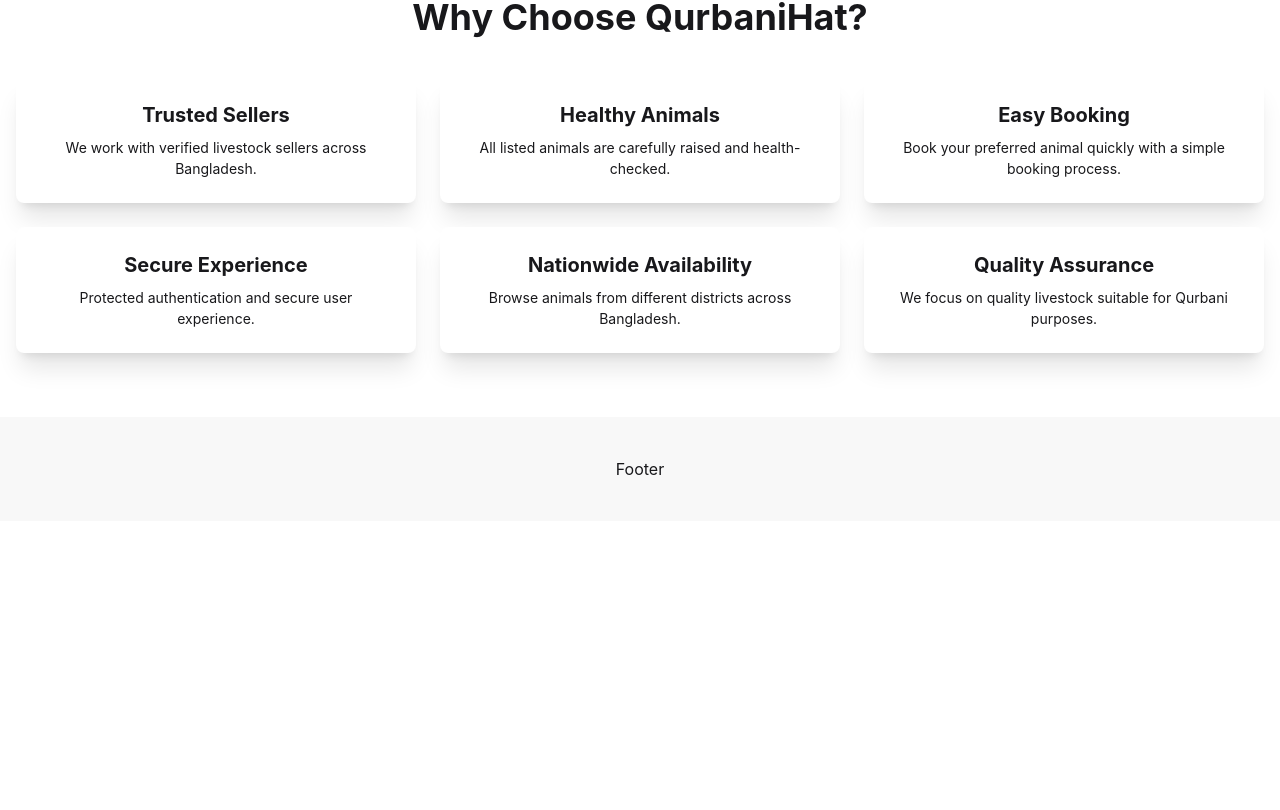
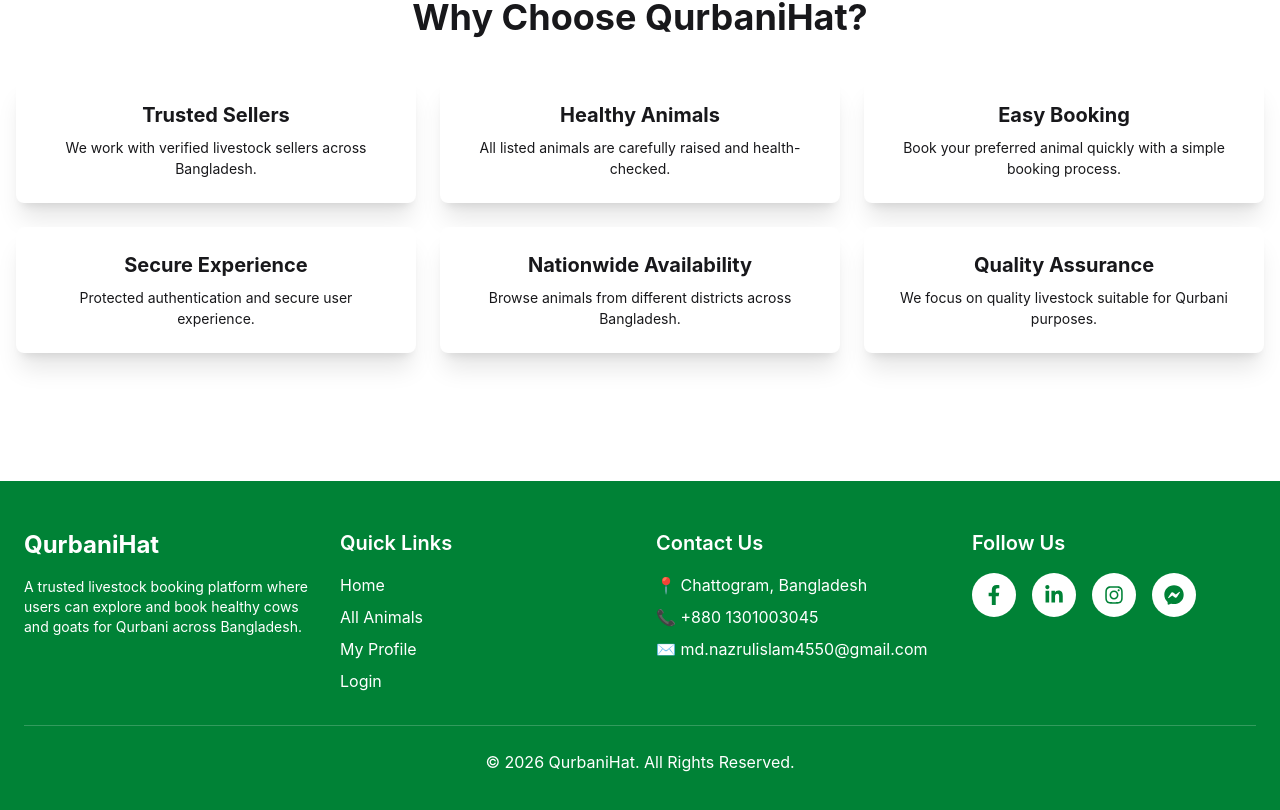
Before and after one commit to nazrul23-human/QurbaniHat-Livestock-Booking-Platform, a React (Vite) app: page / in a window 1280 px wide. Shown: the part 2414-3224 px from the top of the page. Before the commit the page ends 2935 px from the top, so only its background shows below. Built offline with nearby package versions, Linux system fonts and the light colour scheme; no server answers.

Commit message:
Footer section create

```diff
--- a/package.json
+++ b/package.json
@@ -16,6 +16,7 @@
     "react": "^19.2.6",
     "react-dom": "^19.2.6",
     "react-hot-toast": "^2.6.0",
+    "react-icons": "^5.6.0",
     "react-router-dom": "^7.16.0"
   },
   "devDependencies": {
--- a/src/components/Footer.jsx
+++ b/src/components/Footer.jsx
@@ -1,7 +1,114 @@
+import {
+  FaFacebookF,
+  FaLinkedinIn,
+  FaInstagram,
+  FaFacebookMessenger,
+} from "react-icons/fa";
+
 const Footer = () => {
   return (
-    <footer className="bg-base-200 py-10 text-center">
-      Footer
+    <footer className="bg-green-700 text-white mt-16">
+      <div className="max-w-7xl mx-auto px-6 py-12">
+
+        <div className="grid md:grid-cols-2 lg:grid-cols-4 gap-8">
+
+          {/* Logo & About */}
+          <div>
+            <h2 className="text-2xl font-bold">
+              QurbaniHat
+            </h2>
+
+            <p className="mt-4 text-sm">
+              A trusted livestock booking platform where users
+              can explore and book healthy cows and goats
+              for Qurbani across Bangladesh.
+            </p>
+          </div>
+
+          {/* Quick Links */}
+          <div>
+            <h3 className="text-xl font-semibold mb-4">
+              Quick Links
+            </h3>
+
+            <ul className="space-y-2">
+              <li>Home</li>
+              <li>All Animals</li>
+              <li>My Profile</li>
+              <li>Login</li>
+            </ul>
+          </div>
+
+          {/* Contact */}
+          <div>
+            <h3 className="text-xl font-semibold mb-4">
+              Contact Us
+            </h3>
+
+            <ul className="space-y-2">
+              <li>📍 Chattogram, Bangladesh</li>
+              <li>📞 +880 1301003045</li>
+              <li>✉️ md.nazrulislam4550@gmail.com</li>
+            </ul>
+          </div>
+
+          {/* Social Media */}
+          <div>
+            <h3 className="text-xl font-semibold mb-4">
+              Follow Us
+            </h3>
+
+            <div className="flex gap-4 mt-2">
+
+              <a
+                href="https://facebook.com"
+                target="_blank"
+                rel="noreferrer"
+                className="bg-white text-green-700 p-3 rounded-full hover:scale-110 transition duration-300"
+              >
+                <FaFacebookF size={20} />
+              </a>
+
+              <a
+                href="https://linkedin.com"
+                target="_blank"
+                rel="noreferrer"
+                className="bg-white text-green-700 p-3 rounded-full hover:scale-110 transition duration-300"
+              >
+                <FaLinkedinIn size={20} />
+              </a>
+
+              <a
+                href="https://instagram.com"
+                target="_blank"
+                rel="noreferrer"
+                className="bg-white text-green-700 p-3 rounded-full hover:scale-110 transition duration-300"
+              >
+                <FaInstagram size={20} />
+              </a>
+
+              <a
+                href="https://messenger.com"
+                target="_blank"
+                rel="noreferrer"
+                className="bg-white text-green-700 p-3 rounded-full hover:scale-110 transition duration-300"
+              >
+                <FaFacebookMessenger size={20} />
+              </a>
+
+            </div>
+          </div>
+
+        </div>
+
+        {/* Bottom Footer */}
+        <div className="border-t border-white/20 mt-8 pt-6 text-center">
+          <p>
+            © 2026 QurbaniHat. All Rights Reserved.
+          </p>
+        </div>
+
+      </div>
     </footer>
   );
 };
```
Also changed, not shown: 2 other files (tests, documents, lock files or other folders).
